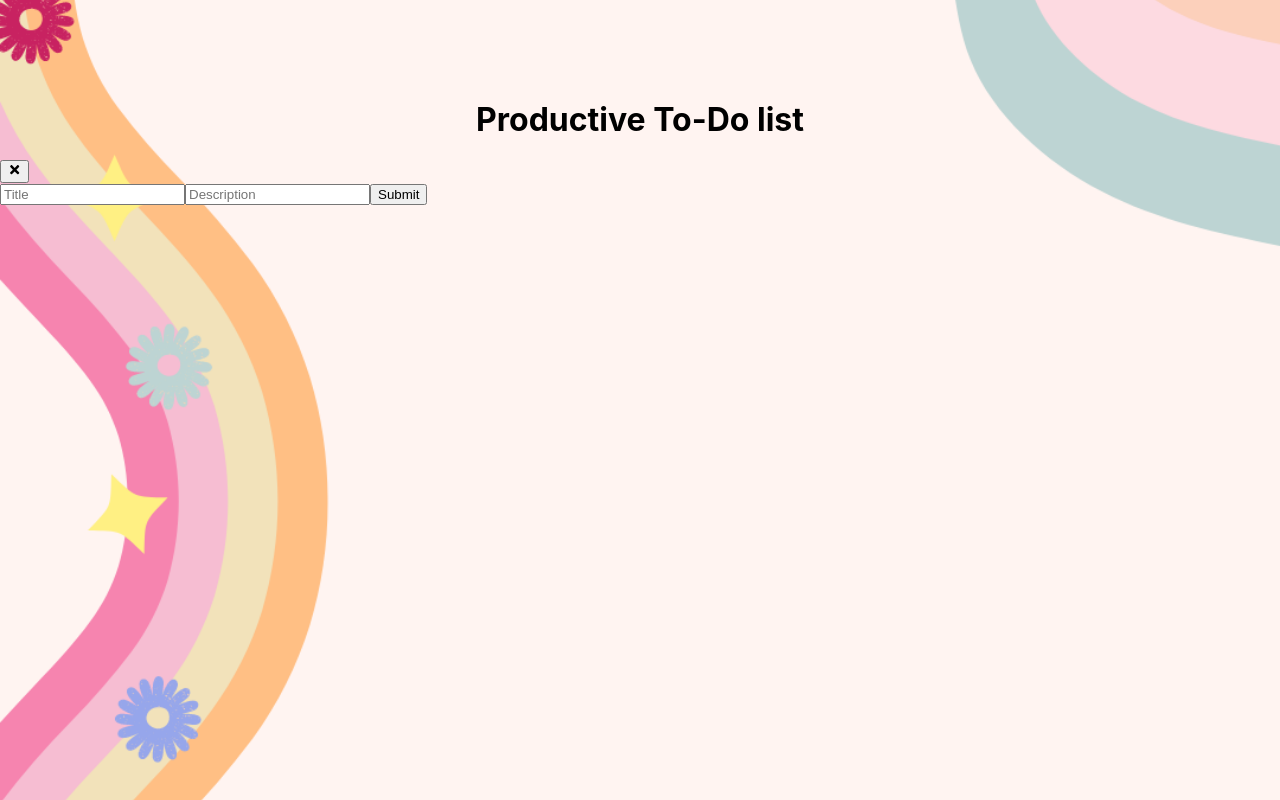
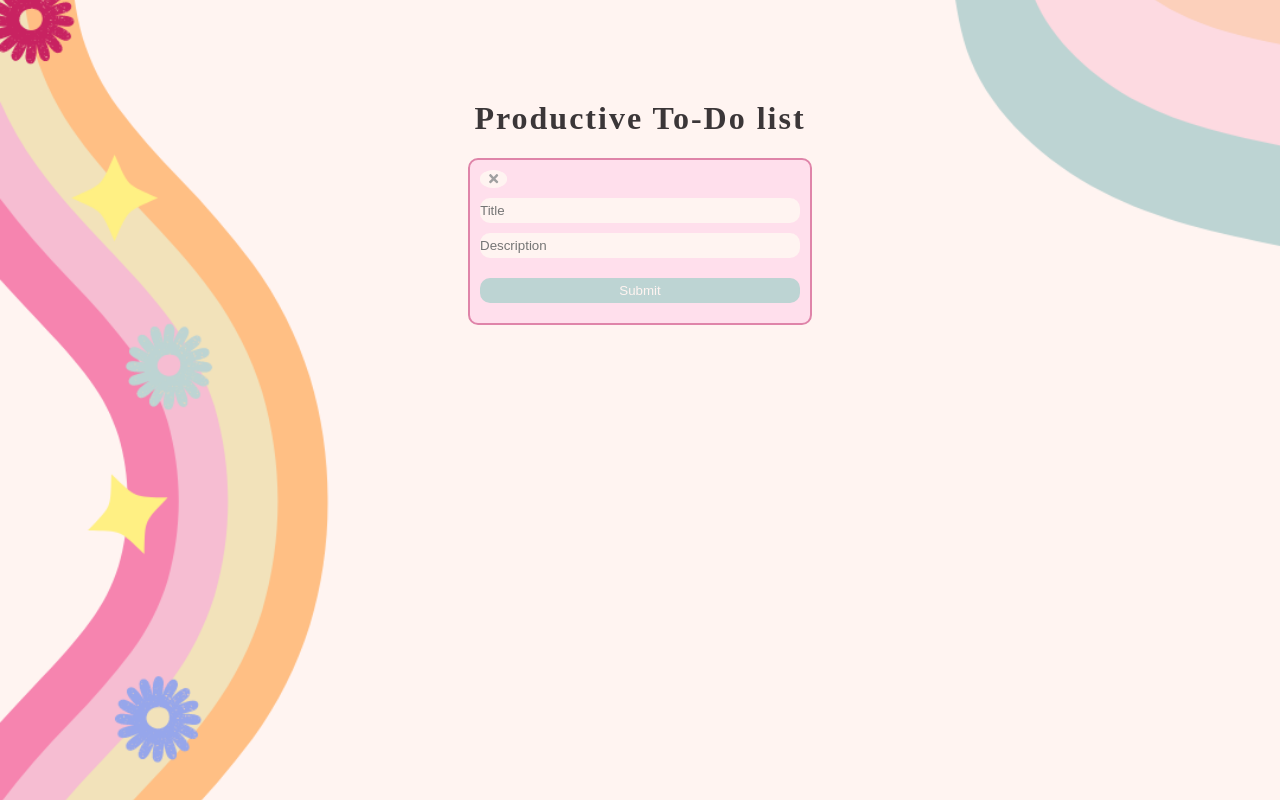
Before and after one commit to juliacucu/todolist, a React (Create React App) app: page /create in a window 1280 px wide. Built offline with nearby package versions, Linux system fonts and the light colour scheme; a web font is replaced by a local one.

Commit message:
Home styles created

```diff
--- a/src/Components/List.js
+++ b/src/Components/List.js
@@ -5,7 +5,7 @@ import { ListItem } from "./ListItem";
 
 const API_URL = "http://localhost:3000/tasks";
 
-export const List = ({ title, tasksArray, setTasksState }) => {
+export const List = ({ tasksArray, setTasksState }) => {
   const handleClick = (task) => {
     const taskFound = tasksArray.find((element) => element.id === task.id);
     taskFound.completed = !taskFound.completed;
@@ -37,8 +37,7 @@ export const List = ({ title, tasksArray, setTasksState }) => {
 
   return (
     <>
-      <p>{title}</p>
-      <ol>
+      <ol className="task-list">
         {tasksArray.map((task, index) => (
           <ListItem
             key={index}
--- a/src/Components/ListItem.js
+++ b/src/Components/ListItem.js
@@ -1,33 +1,35 @@
 import React, { useState } from "react";
+import { FaUndoAlt, FaCheck, FaTimes } from "react-icons/fa";
 
 export const ListItem = ({ handleClick, handleDelete, item }) => {
   const [openDesc, setOpenDesc] = useState(false);
-
   const handleOpen = () => {
     setOpenDesc(!openDesc);
   };
 
   return (
-    <li
-      style={
-        item.completed
-          ? { textDecoration: "line-through" }
-          : { textDecoration: "none" }
-      }
-    >
-      <div>
-        <strong>{item.title}</strong>
-        {item.completed ? (
-          <button onClick={() => handleClick(item)}>Undo</button>
-        ) : (
-          <button onClick={() => handleClick(item)}>Done</button>
-        )}
-        <button onClick={() => handleDelete(item)}>Delete</button>
-        {!openDesc ? (
-          <button onClick={handleOpen}>Read more</button>
-        ) : (
-          <button onClick={handleOpen}>Close description</button>
-        )}
+    <li className="task-item">
+      <div className="task-content">
+        <strong
+          className={`${item.completed ? "task-done" : ""}`}
+          onClick={handleOpen}
+        >
+          {item.title}
+        </strong>
+        <div className="task-buttons">
+          {item.completed ? (
+            <button className="button-undo" onClick={() => handleClick(item)}>
+              <FaUndoAlt />
+            </button>
+          ) : (
+            <button className="button-done" onClick={() => handleClick(item)}>
+              <FaCheck />
+            </button>
+          )}
+          <button className="button-delete" onClick={() => handleDelete(item)}>
+            <FaTimes />
+          </button>
+        </div>
       </div>
       {openDesc && (
         <div>
--- a/src/Pages/Home/index.js
+++ b/src/Pages/Home/index.js
@@ -4,13 +4,11 @@ import axios from "axios";
 import { List } from "../../components/List";
 import { Link } from "react-router-dom";
 
-import "../../styles/home.css";
+import "../../styles/styles.css";
 
 const API_URL = "http://localhost:3000/tasks";
 
 export const Home = () => {
-  const titleList = "This is your task list:";
-
   const [loading, setLoading] = useState(true);
   const [tasksState, setTasksState] = useState([]);
 
@@ -27,14 +25,13 @@ export const Home = () => {
         <p>Loading...</p>
       ) : (
         <List
-          title={titleList}
           tasksArray={tasksState}
           setTasksState={setTasksState}
         />
       )}
 
-      <Link to="/create">
-        <button className="create-task">+</button>
+      <Link className="create-task" to="/create">
+        <button>NEW TASK</button>
       </Link>
     </>
   );
--- a/src/styles/_variables.less
+++ b/src/styles/_variables.less
@@ -1,15 +1,15 @@
 /* Typography */
-@Typography_Roboto:     'Roboto', serif;
-@Typography_Heebo:      'Heebo', serif;
-@Typography_Montserrat: 'Montserrat', serif;
+@import url('https://fonts.googleapis.com/css2?family=Abril+Fatface&display=swap');
+@import url('https://fonts.googleapis.com/css2?family=Montserrat:wght@400;900&display=swap');
 
-
+@Typography_AbrilFF:    'Abril Fatface';
+@Typography_Montserrat: 'Montserrat', sans-serif;
 
 /* Font weigth */
 @Thin_100:  100;
 @Light_300: 300;
 @Bold_700:  700;
-@Black_900: 900;
+@Bold_900: 900;
 
 /* Colors */
 @ultradark-grey:  #3B3638;
@@ -22,14 +22,9 @@
 @pink:            #FFDFEC;
 @ultralight-pink: #FFF4F1;
 @pastel-green:    #BDD4D3;
+@pastel-blue:     #96A6EB;
 
 // Breakpoints
-// ------------------------- Source: http://blog.scur.pl/2012/06/variable-media-queries-less-css/
-@highdensity: ~"only screen and (-webkit-min-device-pixel-ratio: 1.5)",
-~"only screen and (min--moz-device-pixel-ratio: 1.5)",
-~"only screen and (-o-min-device-pixel-ratio: 3/2)",
-~"only screen and (min-device-pixel-ratio: 1.5)";
-@smallMobile:      ~"only screen and (max-width: 479px)";
 @mobile:      ~"only screen and (max-width: 548px)";
 @tablet:      ~"only screen and (min-width: 549px) and (max-width: 948px)";
 @desktop:     ~"only screen and (min-width: 949px)";
--- a/src/styles/home.css
+++ /dev/null
@@ -1,18 +0,0 @@
-/* Typography */
-/* Font weigth */
-/* Colors */
-body {
-  background: url("../assets/mobile-background.png") no-repeat center center fixed;
-  background-size: cover;
-  height: 100%;
-  overflow: hidden;
-}
-.title {
-  text-align: center;
-  margin-top: 100px;
-}
-@media only screen and (min-width: 949px) {
-  body {
-    background-image: url("../assets/desktop-background.png");
-  }
-}
--- a/src/styles/home.less
+++ /dev/null
@@ -1,20 +0,0 @@
-@import "_variables.less";
-
-body {
-   background: url("../assets/mobile-background.png") no-repeat center center fixed;
-   background-size: cover;
-   height: 100%;
-   overflow: hidden;
-
-}
-
-.title {
-    text-align: center;
-    margin-top: 100px;
-}
-
-@media @desktop {
-    body{
-        background-image: url("../assets/desktop-background.png");
-    }
-}
```
Also changed, not shown: 1 other file (tests, documents, lock files or other folders).
